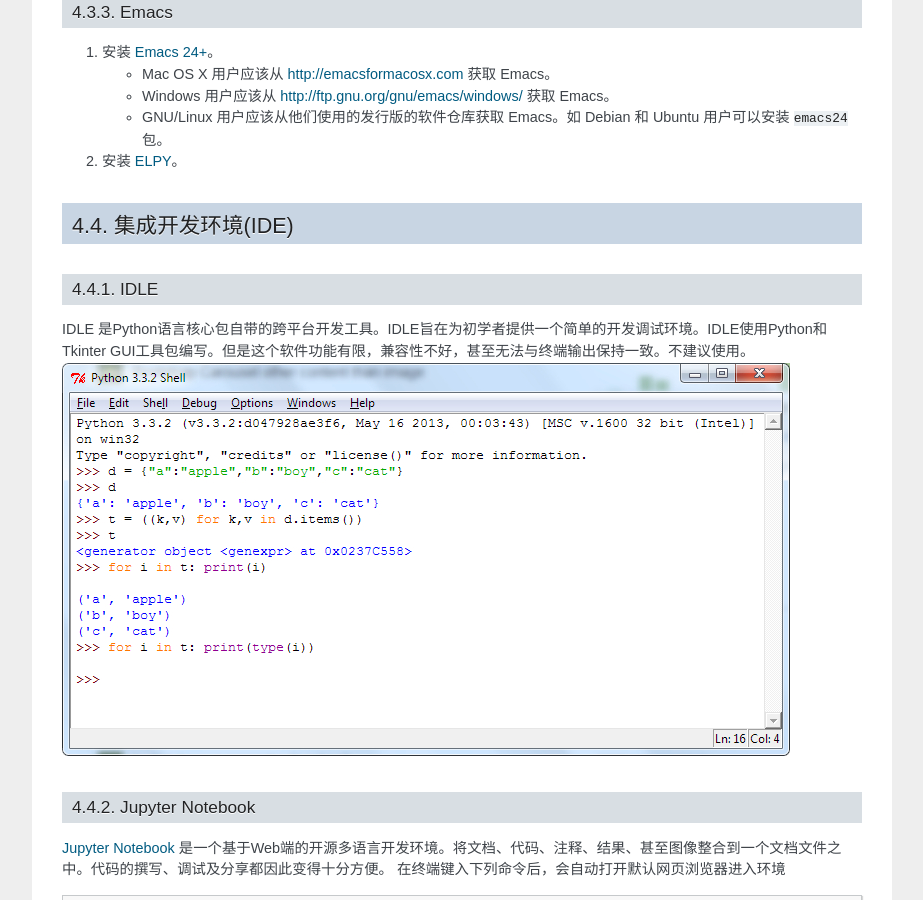
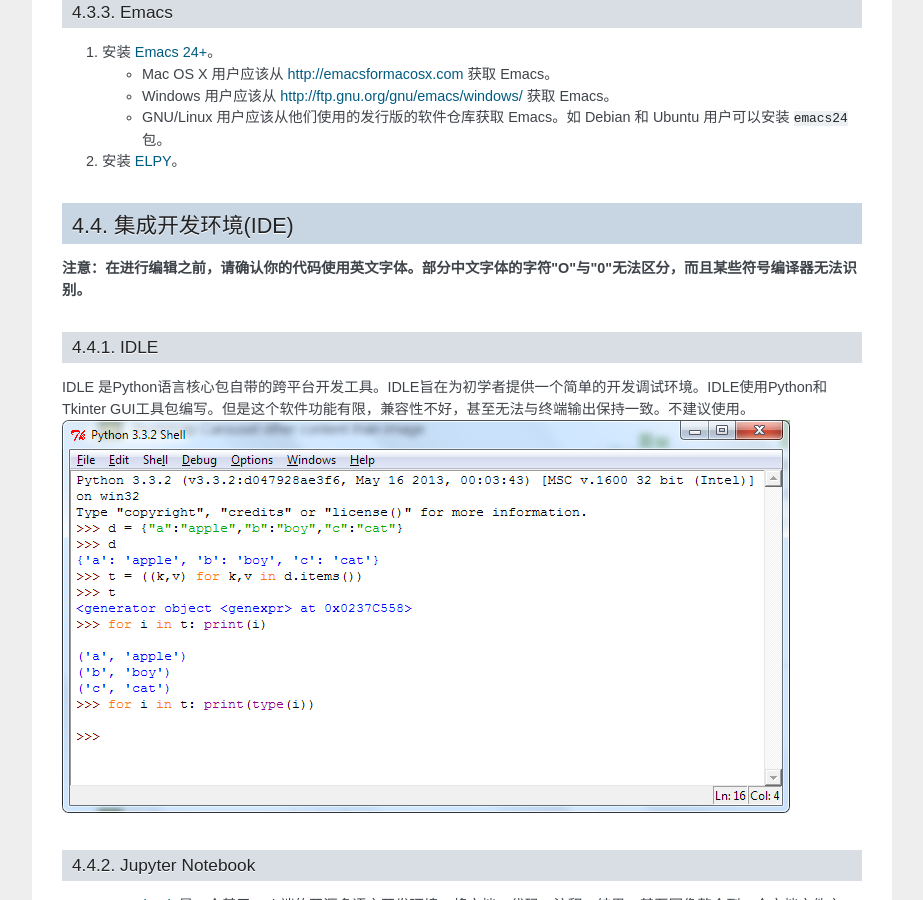
Before and after one commit to henrysting/a-byte-of-python-bnu-rst, a Sphinx documentation site: the page built from source/03.first_step.rst, in a window 1280 px wide and 900 px high, scrolled down 2080 px. Shown: the whole window, without its empty margins (198-1121 px from the left). Built offline with Sphinx 7.4.7, drawn with Linux system fonts in a browser that asks for light colours.

Commit message:
Update 03.first_step.rst

```diff
--- a/source/03.first_step.rst
+++ b/source/03.first_step.rst
@@ -148,6 +148,8 @@
 
 集成开发环境(IDE)
 -----------------
+
+\ **注意：在进行编辑之前，请确认你的代码使用英文字体。部分中文字体的字符"O"与"0"无法区分，而且某些符号编译器无法识别。**
 
 IDLE
 ~~~~
```
